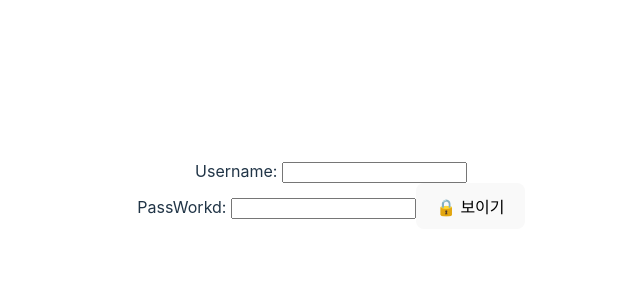
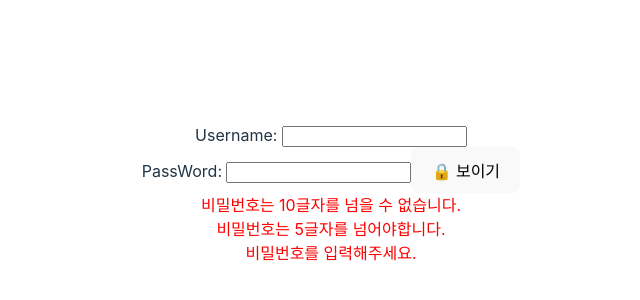
Before and after one commit to kukwon/buildup-study, a React (Vite) app in the folder 1week/: page / in a window 1280 px wide. Shown: the part 206-506 px from the top of the page, without its empty margins (309-949 px from the left). Built offline with nearby package versions, Linux system fonts and the light colour scheme.

Commit message:
유효성 검증을 위한 상태 생성 및 검증 함수 생성

```diff
--- a/1week/src/App.jsx
+++ b/1week/src/App.jsx
@@ -1,4 +1,4 @@
-import { useRef } from "react";
+import { useRef, useState } from "react";
 import "./App.css";
 
 function UsernameInput() {
@@ -10,6 +10,9 @@
 }
 
 function PasswordInput() {
+  const [maximumValid, setMaximumValid] = useState(false);
+  const [minimumValid, setMinimumValid] = useState(false);
+  const [requiredValid, setRequiredValid] = useState(false);
   const reference = useRef(null);
 
   function changeMode(e) {
@@ -21,10 +24,35 @@
       e.currentTarget.innerText = "🔒 보이기";
     }
   }
+  console.log(
+    "- 매번 입력해도 rerender 미발생. 객체 프로퍼티 단위 불변성을 유지하며 리렌더 방지"
+  );
+
   return (
     <div>
-      PassWorkd: <input type="password" ref={reference} />
+      PassWord:{" "}
+      <input
+        type="password"
+        ref={reference}
+        onChange={(e) => {
+          const input = e.currentTarget.value;
+          setMaximumValid(input.length <= 10);
+          setMinimumValid(input.length > 5);
+          setRequiredValid(input.length > 0);
+        }}
+      />
       <button onClick={changeMode}>🔒 보이기</button>
+      {maximumValid || (
+        <div style={{ color: "red" }}>
+          비밀번호는 10글자를 넘을 수 없습니다.
+        </div>
+      )}
+      {minimumValid || (
+        <div style={{ color: "red" }}>비밀번호는 5글자를 넘어야합니다.</div>
+      )}
+      {requiredValid || (
+        <div style={{ color: "red" }}>비밀번호를 입력해주세요.</div>
+      )}
     </div>
   );
 }
```
